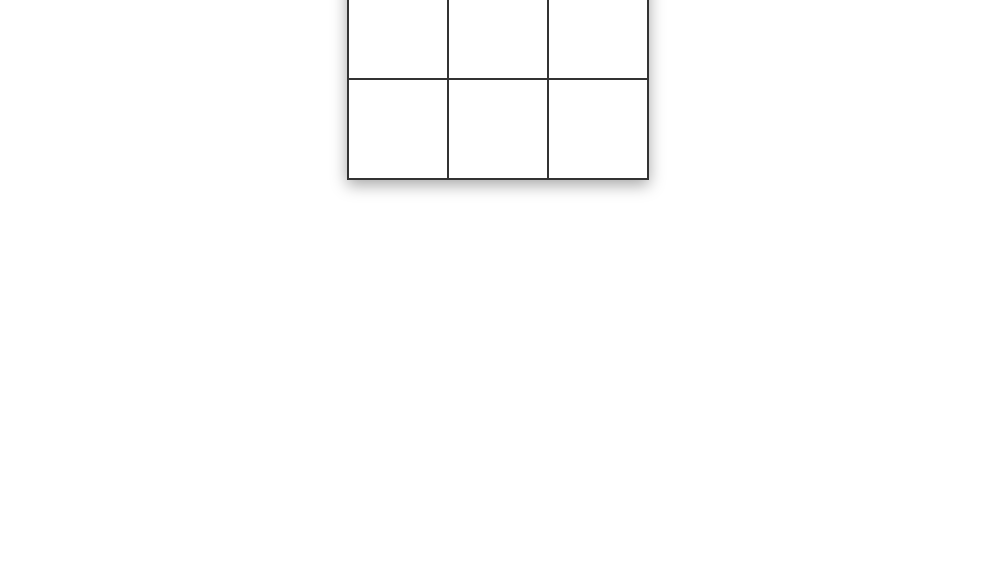
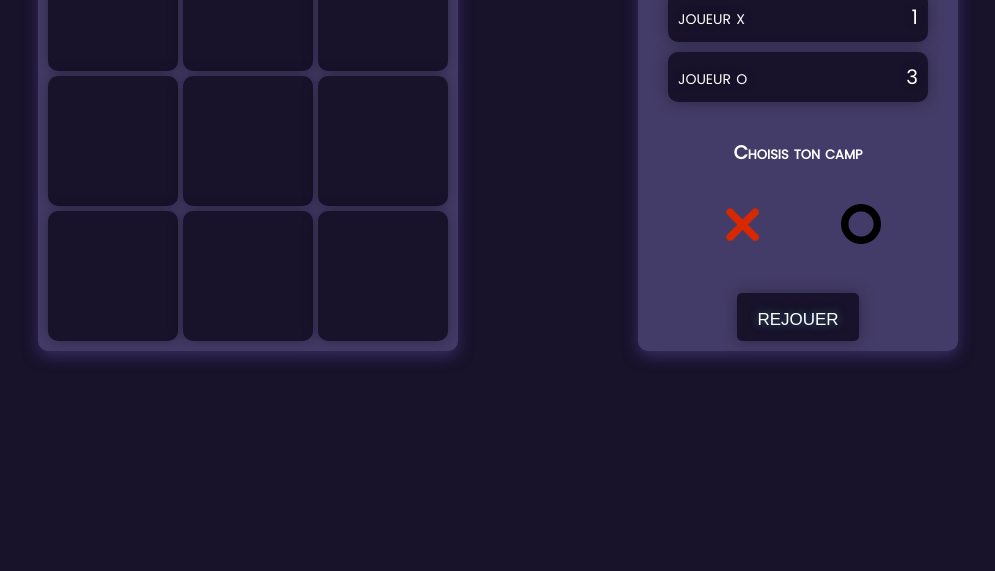
Before and after one commit to Kleysius/Morpion, a plain HTML site: page index.html in a window 1280 px wide. Shown: the part 229-800 px from the top of the page, without its empty margins (142-1137 px from the left). Drawn offline with Linux system fonts and the light colour scheme.

Commit message:
second version morpion

```diff
--- a/assets/JS/javascript.js
+++ b/assets/JS/javascript.js
@@ -1,5 +1,5 @@
-let playerOne = "X";
-let playerTwo = "O";
+let playerOne = "×"
+let playerTwo = "o";
 let gameOver = false;
 let turn = 1;
 
@@ -81,3 +81,42 @@ function checkWinner() {
     }
 
 }
+
+function playAgain() {
+    turn = 1;
+    // Réinitialiser le jeu en supprimant le contenu de chaque case de la grille
+    let cases = document.querySelectorAll('.case');
+    cases.forEach(function (caseElem) {
+        caseElem.textContent = '';
+    });
+
+    // Réinitialiser le message de résultat
+    let resultElem = document.querySelector('.result');
+    resultElem.textContent = '';
+}
+
+// Attacher l'événement de clic au bouton "Rejouer"
+let retryButton = document.querySelector('.retry button');
+retryButton.addEventListener('click', playAgain);
+
+// Choix Croix ou Rond par le premier joueur
+function choice(elem) {
+    document.getElementsByName("shape").forEach((elem) => {
+        if (elem.checked) {
+            playerOne = elem.value;
+            if (elem.value == "x") {
+                document.querySelector('.croix-label').classList.add('croix-label-active')
+                document.querySelector('.circle-label').classList.remove('circle-label-active')
+            } else {
+                document.querySelector('.croix-label').classList.remove('croix-label-active')
+                document.querySelector('.circle-label').classList.add('circle-label-active')
+            }
+        }
+        if (!elem.checked) {
+            playerTwo = elem.value;
+        }
+    })
+    playAgain()
+}
+
+choice()
--- a/assets/css/style.css
+++ b/assets/css/style.css
@@ -3,34 +3,187 @@
 
 body {
     font-family: 'Poppins', sans-serif;
+    font-variant-caps: small-caps;
     margin: 0;
     padding: 0;
+    top: 0;
+    height: 70vh;
+    background-color: #18122B;
 }
 
 h1 {
     text-align: center;
-    margin-top: 20px;
-    font-size: 40px;
+    font-size: 60px;
+    font-variant-caps: small-caps;
+    color: #fff;
+    margin: 0;
+    text-shadow: 0px 0px 20px rgba(132, 124, 152, 0.744);
 }
 
+.container {
+    display: flex;
+    justify-content: space-evenly;
+    align-items: center;
+    height: 100%;
+}
+
+
 #morpion {
+    border-radius: 10px;
+    background-color: #443C68;
+    box-shadow: rgba(78, 67, 137, 0.6) 0px 5px 15px;
+    padding: 10px;
     display: grid;
     grid-template-columns: repeat(3, 1fr);
     grid-template-rows: repeat(3, 1fr);
-    margin: auto;
-    box-shadow: rgba(0, 0, 0, 0.35) 0px 5px 15px;
-    border: 1px solid #333 ;
-    height: 300px;
-    width: 300px;
+    gap: 5px;
+    height: 400px;
+    width: 400px;
 }
 
 .case {
-    border: 1px solid #333;
-    background-color: #ffffff;
-    color: #333;
-    font-size: 50px;
+    border-radius: 10px;
+    border: none;
+    box-shadow: rgba(0, 0, 0, 0.35) 0px 0px 15px;
+    text-shadow: 0px 0px 15px rgba(81, 81, 81, 0.5);
+    background-color: #18122B;
+    color: #635985;
+    font-size: 100px;
+    font-weight: bold;
+    font-family: 'Gill Sans', 'Gill Sans MT', Calibri, 'Trebuchet MS', sans-serif;
     display: flex;
     justify-content: center;
-    align-items: center;
     cursor: pointer;
 }
+
+.result {
+    text-align: center;
+    font-size: 50px;
+    font-weight: bold;
+    font-variant-caps: small-caps;
+    color: #70C7C6;
+    text-shadow: 0px 0px 15px rgba(81, 198, 204, 0.5);
+}
+
+.retry {
+    text-align: center;
+    margin-top: 30px;
+}
+
+.retry button {
+    font-variant-caps: small-caps;
+    background-color: #18122B;
+    color: #fff;
+    border: none;
+    padding: 10px 20px;
+    border-radius: 5px;
+    font-size: 24px;
+    cursor: pointer;
+    text-shadow: 0px 0px 10px rgba(81, 198, 204, 0.5);
+    box-shadow: rgba(0, 0, 0, 0.35) 0px 0px 15px;
+    transition: background-color 0.3s ease;
+}
+
+.retry button:hover {
+    background-color: #70c7c6;
+}
+
+.scoreboard {
+    background-color: #443C68;
+    color: #fff;
+    border-radius: 10px;
+    box-shadow: rgba(78, 67, 137, 0.6) 0px 5px 15px;
+    padding: 10px;
+    width: 300px;
+    height: 400px;
+    display: flex;
+    flex-direction: column;
+    justify-content: space-between;
+    align-items: center;
+}
+
+h2 {
+    font-size: 30px;
+    margin: 0;
+}
+
+.scores {
+    font-size: 20px;
+    display: flex;
+    flex-direction: column;
+    align-items: center;
+    width: 100%;
+}
+
+.player1-score {
+    display: flex;
+    width: 80%;
+    text-shadow: 0px 0px 10px rgba(0, 0, 0, 0.4);
+    box-shadow: rgba(0, 0, 0, 0.35) 0px 0px 15px;
+    padding: 10px;
+    margin-bottom: 10px;
+    border-radius: 10px;
+    background-color: #18122B;
+    color: #fff;
+    justify-content: space-between;
+}
+
+.player2-score {
+    display: flex;
+    width: 80%;
+    text-shadow: 0px 0px 10px rgba(0, 0, 0, 0.4);
+    box-shadow: rgba(0, 0, 0, 0.35) 0px 0px 15px;
+    padding: 10px;
+    margin-bottom: 10px;
+    border-radius: 10px;
+    background-color: #18122B;
+    color: #fff;
+    justify-content: space-between;
+}
+
+.options {
+    display: flex;
+    justify-content: space-evenly;
+    align-items: center;
+    width: 100%;
+}
+
+.options input[type="radio"] {
+    display: none;
+}
+
+.croix-label {
+    width: 55px;
+    height: 55px;
+    background-image: url('../img/cross-icon-remove.png');
+    background-size: contain;
+    cursor: pointer;
+    transition: transform .1s;
+}
+
+.circle-label {
+    width: 40px;
+    height: 40px;
+    background-image: url('../img/contour-de-cercle-de-petite-taille.png');
+    background-size: contain;
+    cursor: pointer;
+    transition: transform .1s;
+}
+
+.croix-label:hover,
+.circle-label:hover {
+    transform: scale(1.5);
+}
+
+.croix-label-active {
+    background-image: url('../img/croix-rouge.png');
+}
+
+.circle-label-active {
+    background-image: url('../img/cercle-vert.png');
+}
+
+.options label {
+    display: flex;
+    margin: 5px;
+}
--- a/index.html
+++ b/index.html
@@ -1,5 +1,6 @@
 <!DOCTYPE html>
 <html lang="fr">
+
 <head>
 	<meta charset="UTF-8">
 	<meta http-equiv="X-UA-Compatible" content="IE=edge">
@@ -7,8 +8,10 @@
 	<link rel="stylesheet" href="./assets/css/style.css">
 	<title>Je jeu du Morpion</title>
 </head>
+
 <body>
-	<h1>Jeu de morpion</h1>
+	<h1>jeu du morpion</h1>
+	<div class="container">
 		<div id="morpion">
 			<div onclick="play(this)" class="case"></div>
 			<div onclick="play(this)" class="case"></div>
@@ -20,7 +23,35 @@
 			<div onclick="play(this)" class="case"></div>
 			<div onclick="play(this)" class="case"></div>
 		</div>
+		<div class="scoreboard">
+			<h2>score</h2>
+			<div class="scores">
+				<div class="player1-score">joueur x<div id="score-x">1</div>
+				</div>
+				<div class="player2-score">joueur o<div id="score-o">3</div>
+				</div>
+			</div>
+			<h3>Choisis ton camp</h3>
+			<div class="options">
+				<div>
+					<input type="radio" name="shape" id="croix" value="x" checked onclick="choice(this)">
+					<label for="croix" class="croix-label"></label>
+				</div>
+
+				<div>
+					<input type="radio" name="shape" id="circle" value="o" onclick="choice(this)">
+					<label for="circle" class="circle-label"></label>
+				</div>
+
+			</div>
+			<div class="retry">
+				<button onclick="playAgain()">rejouer</button>
+			</div>
+		</div>
+	</div>
 	<div class="result"></div>
+
 </body>
 <script src="./assets/JS/javascript.js"></script>
+
 </html>
```
Also changed, not shown: assets/img/cercle-vert.png (added), assets/img/contour-de-cercle-de-petite-taille.png (added), assets/img/croix-rouge.png (added), assets/img/cross-icon-remove.png (added). Lines whose indentation alone changed are shown as unchanged.
